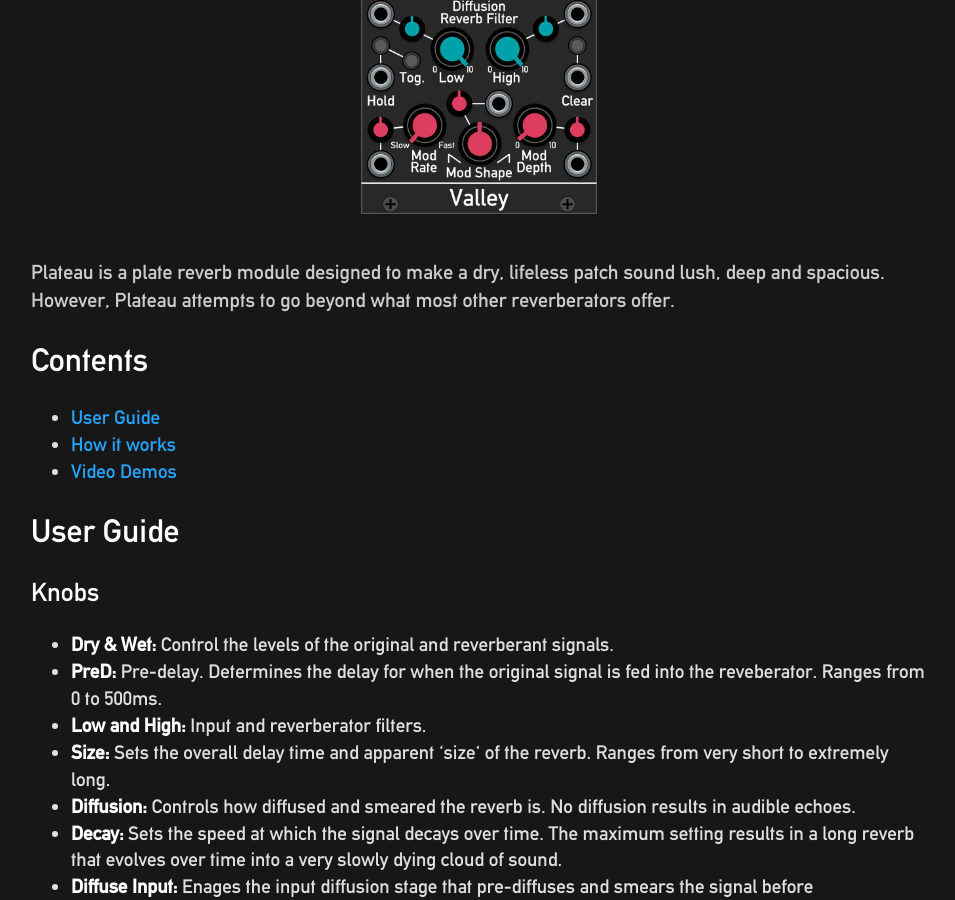
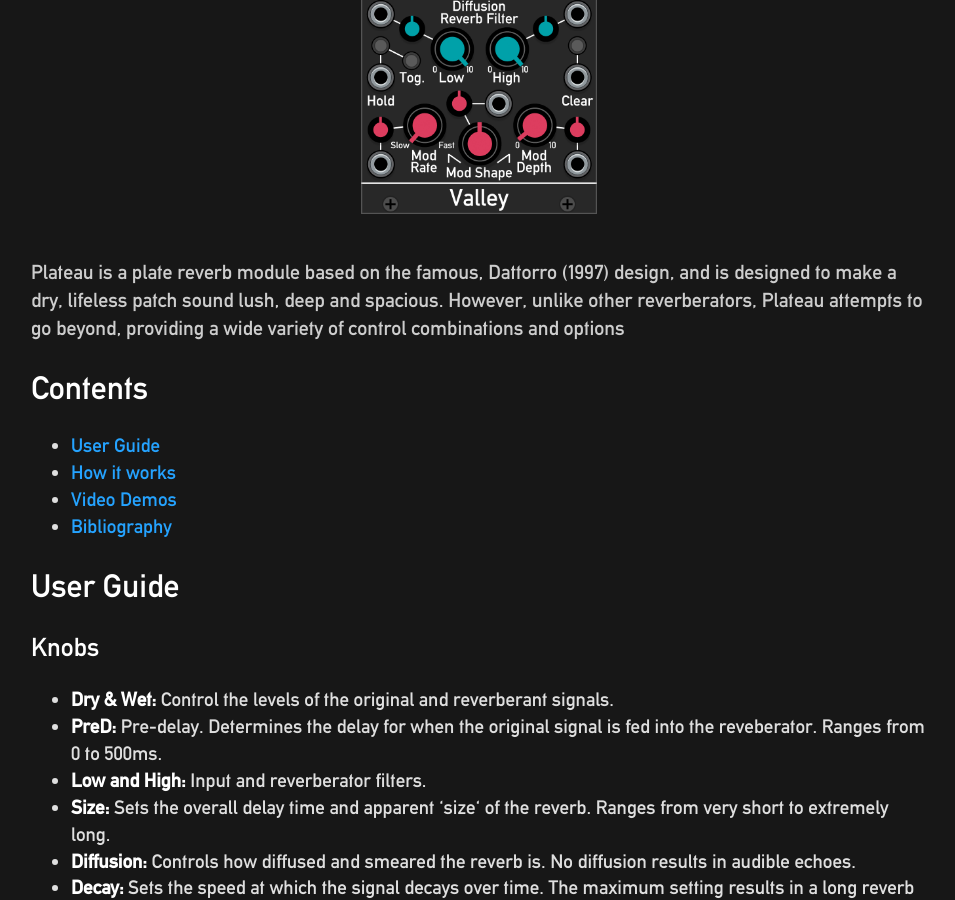
Before and after one commit to ValleyAudio/ValleyAudio.github.io, a Jekyll site: the page built from rack/plateau/plateau.html, in a window 1280 px wide and 900 px high, scrolled down 600 px. Shown: the whole window, without its empty margins (161-1116 px from the left). Built offline with Jekyll 4.4.1, drawn with Linux system fonts in a browser that asks for light colours; some of the changed text lies outside the part shown.

Commit message:
Added top line

```diff
--- a/rack/plateau/plateau.html
+++ b/rack/plateau/plateau.html
@@ -8,12 +8,13 @@
     <center>
         <img src="images/plateau.jpg" alt="Plateau" style="max-width:100%; max-height:500px; margin-top:20px; margin-bottom:20px;">
     </center>
-    <p>Plateau is a plate reverb module designed to make a dry, lifeless patch sound lush, deep and spacious. However, Plateau attempts to go beyond what most other reverberators offer.</p>
+    <p>Plateau is a plate reverb module based on the famous, Dattorro (1997) design, and is designed to make a dry, lifeless patch sound lush, deep and spacious. However, unlike other reverberators, Plateau attempts to go beyond, providing a wide variety of control combinations and options</p>
     <h2>Contents</h2>
     <ul>
         <li><a href="#userGuide">User Guide</a></li>
         <li><a href="#howItWorks">How it works</a></li>
         <li><a href="#videoDemos">Video Demos</a></li>
+        <li><a href="#bibliography">Bibliography</a></li>
     </ul>
     <h2 id="userGuide">User Guide</h2>
     <h3 id="knobs">Knobs</h3>
@@ -50,11 +51,13 @@
         Dattorro (1997) found that unpleasant ringing can build up over time. To combat this, the delay times of the all-pass filters in the tank are subtly modulated by low frequency oscillators (LFOs). This modulation changes the resonant frequency of the reverberator over-time to supress the ringing. This also slowly changes the reflection pattern so that it appears to continuously vary. With moderate modulation, this results in an audible pitch shifting.
     </p>
     <h2 id="videoDemos">Video Demos</h2>
-    <p>Martin of <a href="https://github.com/martin-lueders/ML_modules">ML_Modules</a> created this beautiful, ambient patch that showcases the lush reverb that can be easily achieved.</p>
+    <p>Martin of <a href="https://github.com/martin-lueders/ML_modules">ML_Modules</a> composed this beautiful, ambient patch that presents the lush reverb that can be easily achieved.</p>
     <iframe width="560" height="315" src="https://www.youtube.com/embed/X-T419gdw1c" frameborder="0" allow="autoplay; encrypted-media" allowfullscreen></iframe>
-    <p>Artem from <a href="https://www.instagram.com/vcvrackideas/">VCV Rack Ideas</a> demos some unusual and alternative uses of Plateau, demonstrating that it is not just another reverb.</p>
+    <p><a href="https://www.youtube.com/channel/UCvko3sGxewyzT58qJAJkVMA">Finetales</a> demos the dreaminess that Plateau can add to a simple synth patch.</p>
+    <iframe width="560" height="315" src="https://www.youtube.com/embed/H_G1DFvflvc" frameborder="0" allow="autoplay; encrypted-media" allowfullscreen></iframe>
+    <p>Artem from <a href="https://www.instagram.com/vcvrackideas/">VCV Rack Ideas</a> showcases some unusual and alternative uses of Plateau, demonstrating that it is not just another reverb.</p>
     <iframe width="560" height="315" src="https://www.youtube.com/embed/OgaJcYDnAiQ" frameborder="0" allow="autoplay; encrypted-media" allowfullscreen></iframe>
-    <h2>Bibliography</h2>
+    <h2 id="bibliography">Bibliography</h2>
     <p>
         Dattorro, J. (1997). Effect design part 1: Reverberator and other filters, <i>J. Audio Eng. Soc, 45</i>(9), 660-684.
     </p>
```
